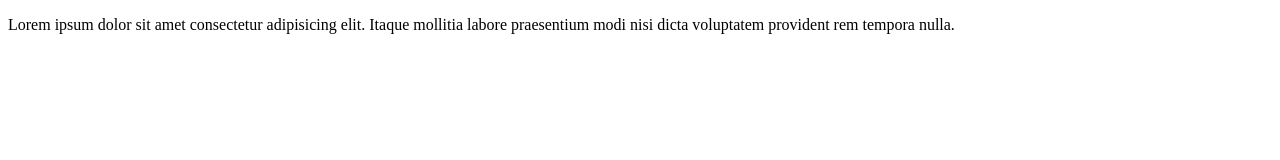
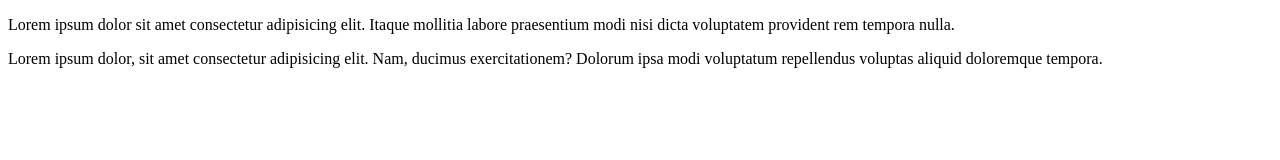
Before and after one commit to munenenicholus/test, a plain HTML site: page index.html in a window 1280 px wide. Drawn offline with Linux system fonts and the light colour scheme.

Commit message:
added a paragraph

```diff
--- a/index.html
+++ b/index.html
@@ -7,5 +7,6 @@
 </head>
 <body>
     <p>Lorem ipsum dolor sit amet consectetur adipisicing elit. Itaque mollitia labore praesentium modi nisi dicta voluptatem provident rem tempora nulla.</p>
+    <p>Lorem ipsum dolor, sit amet consectetur adipisicing elit. Nam, ducimus exercitationem? Dolorum ipsa modi voluptatum repellendus voluptas aliquid doloremque tempora.</p>
 </body>
 </html>
```
